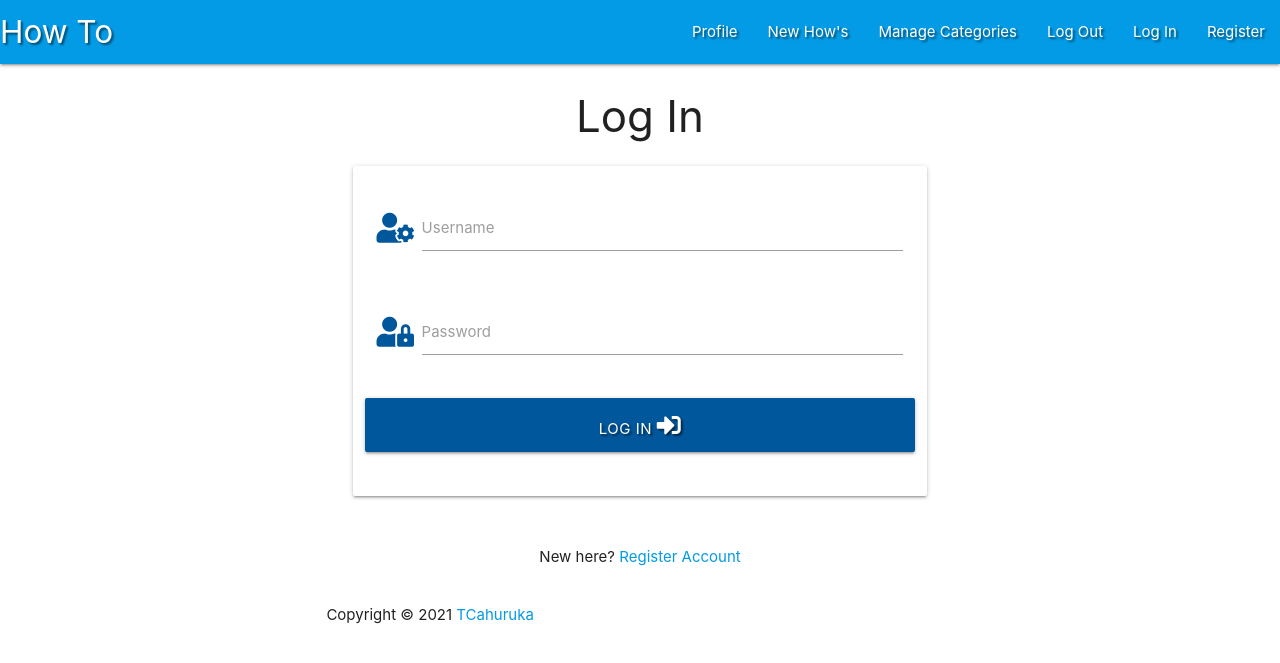
After one commit to TChauruka/how_to, a Flask app: page /login in a window 1280 px wide. The commit adds this page. Shown: the top 663 px of the page. Run offline with Flask 2, Linux system fonts and the light colour scheme; some libraries are stand-ins or nearby versions.

Commit message:
add login functionality

```diff
--- a/app.py
+++ b/app.py
@@ -54,6 +54,34 @@ def register():
 
     return render_template("register.html")
 
+@app.route("/login", methods=["GET", "POST"])
+def login():
+    if request.method == "POST":
+        # check if username exists in db
+        existing_user = mongo.db.users.find_one(
+            {"username": request.form.get("username").lower()})
+
+        if existing_user:
+            # ensure hashed password matches user input
+            if check_password_hash(
+                    existing_user["password"], request.form.get("password")):
+                        session["user"] = request.form.get("username").lower()
+                        flash("Welcome, {}".format(
+                            request.form.get("username")))
+                        return redirect(url_for(
+                            "profile", username=session["user"]))
+            else:
+                # invalid password match
+                flash("Incorrect Username and/or Password")
+                return redirect(url_for("login"))
+
+        else:
+            # username doesn't exist
+            flash("Incorrect Username and/or Password")
+            return redirect(url_for("login"))
+
+    return render_template("login.html")
+
 @app.route("/profile/<username>", methods=["GET", "POST"])
 def profile(username):
     # grab the session user's username from db
--- a/templates/base.html
+++ b/templates/base.html
@@ -20,11 +20,11 @@
                 <a href="{{ url_for('home')}}" class="brand-logo">How To</a>
                 <a href="#" data-target="mobile-demo" class="sidenav-trigger right"><i class="fas fa-bars"></i></a>
                 <ul class="right hide-on-med-and-down">
-                    <li><a href="#">Profile</a></li>
+                    <li><a href="{{ url_for('profile',username=session['user'])}}">Profile</a></li>
                     <li><a href="#">New How's</a></li>
                     <li><a href="{{ url_for('get_categories')}}">Manage Categories</a></li>
                     <li><a href="#">Log Out</a></li>
-                    <li><a href="#">Log In</a></li>
+                    <li><a href="{{ url_for('login')}}">Log In</a></li>
                     <li><a href="{{ url_for('register')}}">Register</a></li>
                 </ul>
             </div>
--- a/templates/home.html
+++ b/templates/home.html
@@ -6,7 +6,7 @@
                 <div class="card">
                     <div class="card-image">
                         <img src="https://betanews.com/wp-content/uploads/2016/12/How-to.jpg">
-                        <a href="#" class="card-title text-align-center">{{ category.category_name}}</a>
+                        <a href="{{ url_for('get_hows')}}" class="card-title text-align-center">{{ category.category_name}}</a>
                     </div>
                 </div>
             </div>
--- /dev/null
+++ b/templates/login.html
@@ -0,0 +1,46 @@
+{% extends "base.html" %}
+{% block content %}
+
+    <h3 class="center-align">Log In</h3>
+
+    <div class="row">
+        <form class="col s12 m8 offset-m2" method="POST" action="{{ url_for('login') }}">
+            <div class="card-panel">
+                <!-- username -->
+                <div class="row">
+					<div class="input-field col s12">
+						<i class="fas fa-user-cog prefix light-blue-text text-darken-4"></i>
+						<input id="username" name="username"minlength="5"
+                               maxlength="15" pattern="^[a-zA-Z0-9]{5,15}$"
+                               type="text" class="validate" required>
+						<label for="username">Username</label>
+					</div>
+                </div>
+                <!-- passowrd -->
+                <div class="row">
+                    <div class="input-field col s12">
+						<i class="fas fa-user-lock prefix light-blue-text text-darken-4"></i>
+                        <input id="password" name="password" type="password" minlength="5"
+                               maxlength="15" pattern="^[a-zA-Z0-9]{5,15}$"
+                               class="validate" required>
+                        <label for="password">Password</label>
+                    </div>
+                </div>
+                <!-- Log In -->
+                <div class="row">
+                    <button type="submit" class="col s12 btn-large light-blue darken-4 text-shadow">
+                        Log In <i class="fas fa-sign-in-alt"></i>
+                    </button>
+                </div>
+            </div>
+        </form>
+    </div>
+    <div class="row">
+        <div class="col s12">
+            <p class="center-align">
+                New here? <a href="{{ url_for('register')}}" class="lihgt-blue-text text-darken-4">Register Account</a>
+            </p>
+
+        </div>
+    </div>
+{% endblock %}
```
